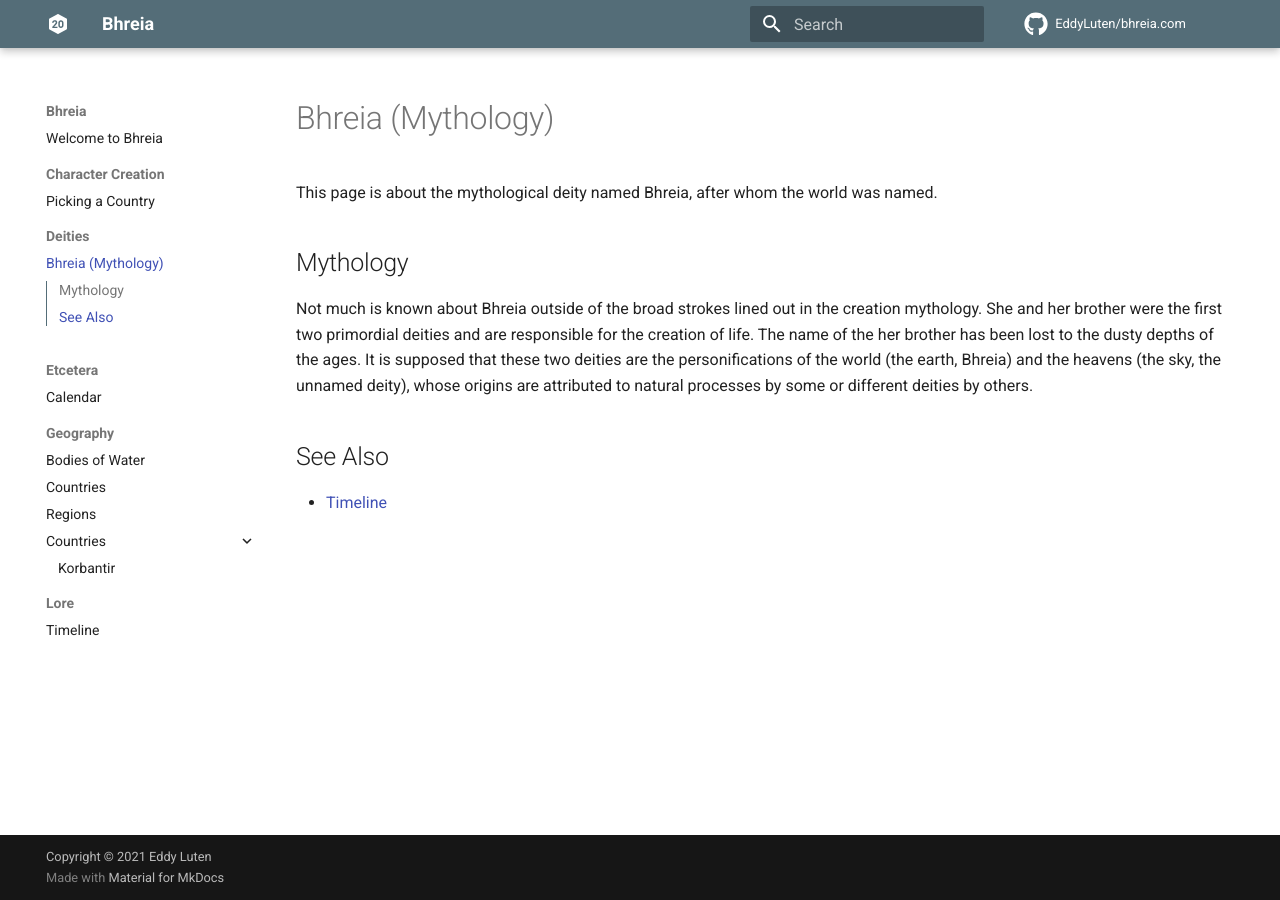
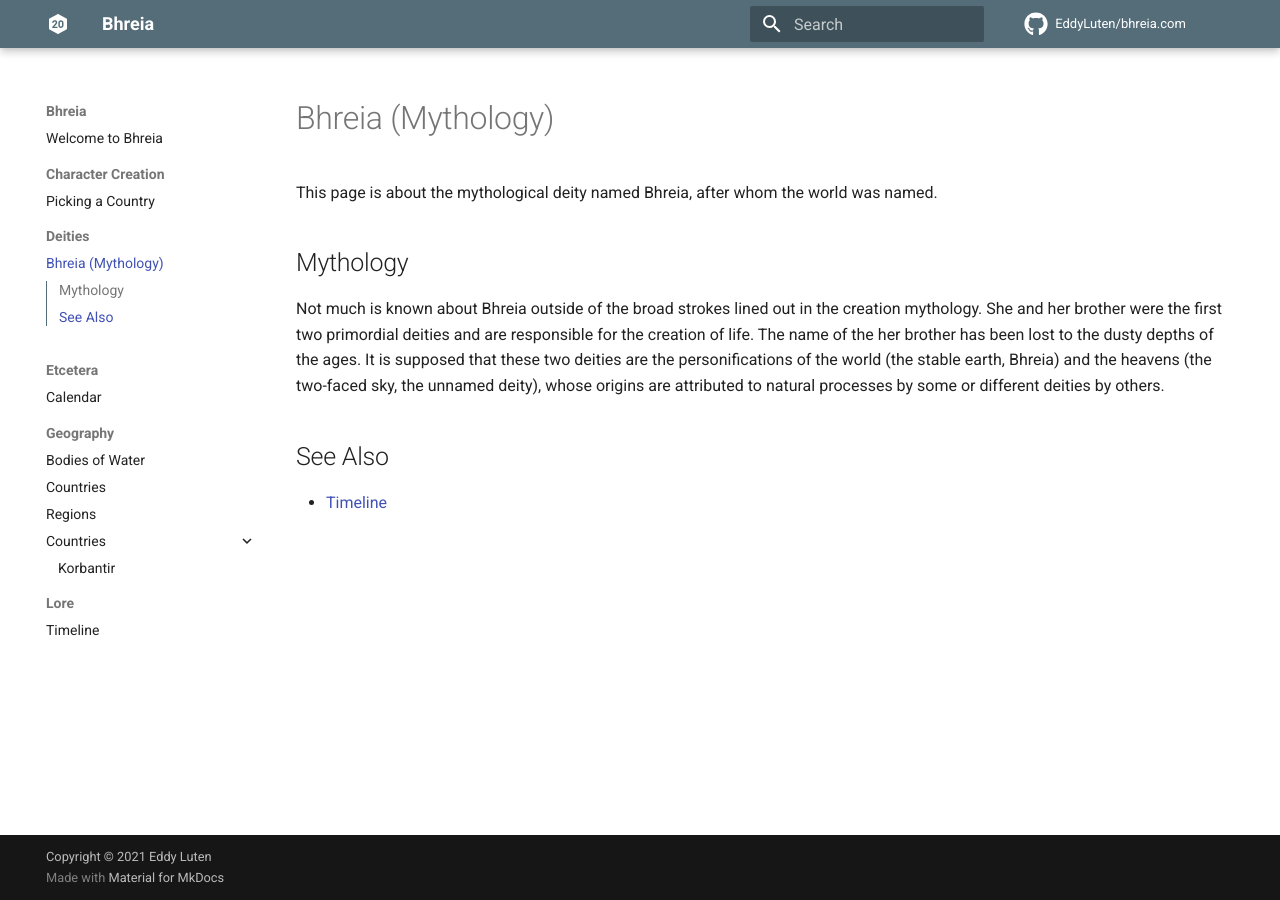
Before and after one commit to EddyLuten/bhreia.com, an MkDocs documentation site: the page built from docs/deities/bhreia.md, in a window 1280 px wide. Built offline with MkDocs 1.6.1 and Material for MkDocs 9.7.7, drawn with Linux system fonts in a browser that asks for light colours; comment, search, counter and statistics services are not loaded.

Commit message:
Updated the Bhreia handout

```diff
--- a/docs/deities/bhreia.md
+++ b/docs/deities/bhreia.md
@@ -4,7 +4,7 @@ This page is about the mythological deity named Bhreia, after whom the world was
 
 ## Mythology
 
-Not much is known about Bhreia outside of the broad strokes lined out in the creation mythology. She and her brother were the first two primordial deities and are responsible for the creation of life. The name of the her brother has been lost to the dusty depths of the ages. It is supposed that these two deities are the personifications of the world (the earth, Bhreia) and the heavens (the sky, the unnamed deity), whose origins are attributed to natural processes by some or different deities by others.
+Not much is known about Bhreia outside of the broad strokes lined out in the creation mythology. She and her brother were the first two primordial deities and are responsible for the creation of life. The name of the her brother has been lost to the dusty depths of the ages. It is supposed that these two deities are the personifications of the world (the stable earth, Bhreia) and the heavens (the two-faced sky, the unnamed deity), whose origins are attributed to natural processes by some or different deities by others.
 
 ## See Also
 
```
